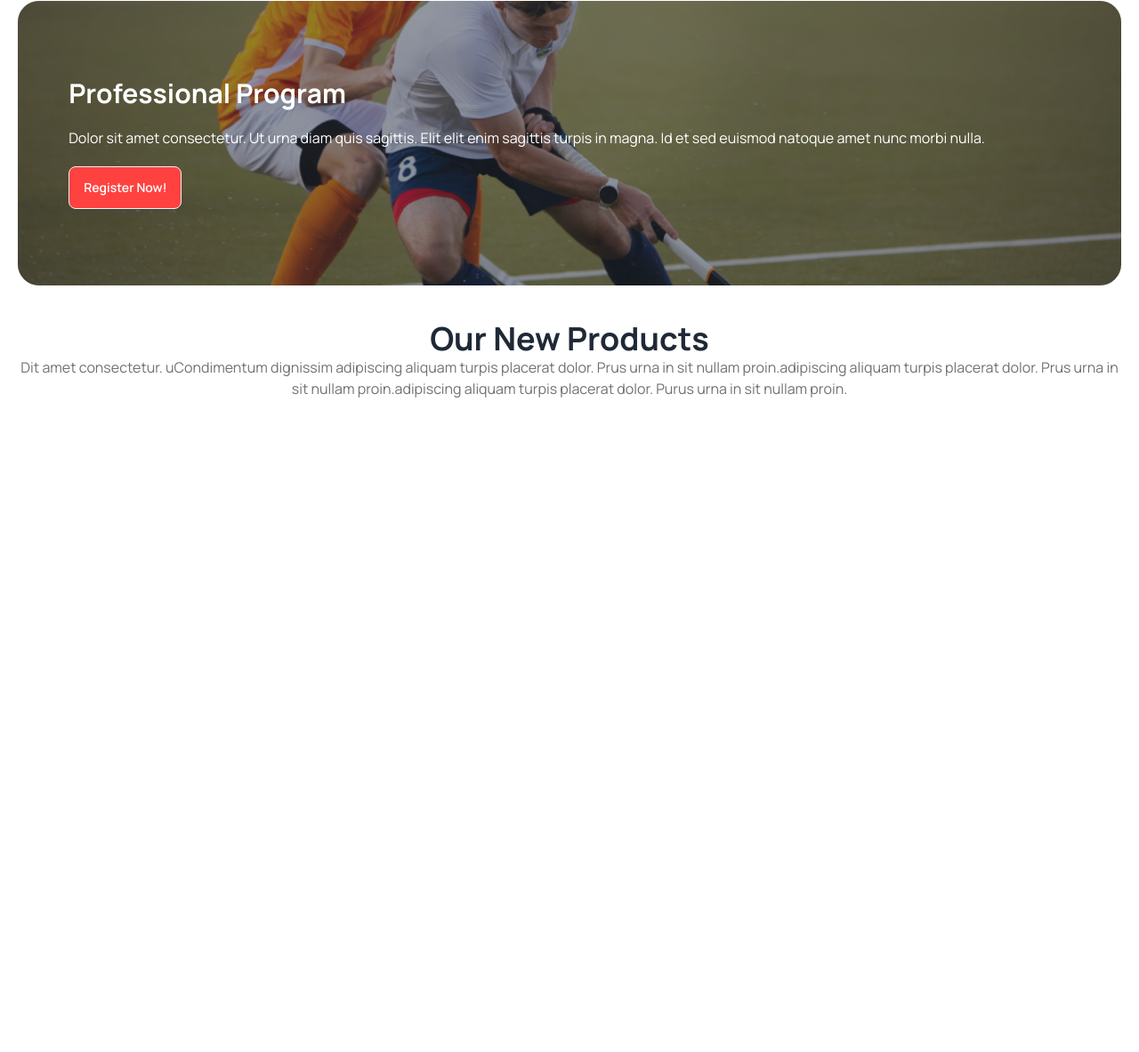
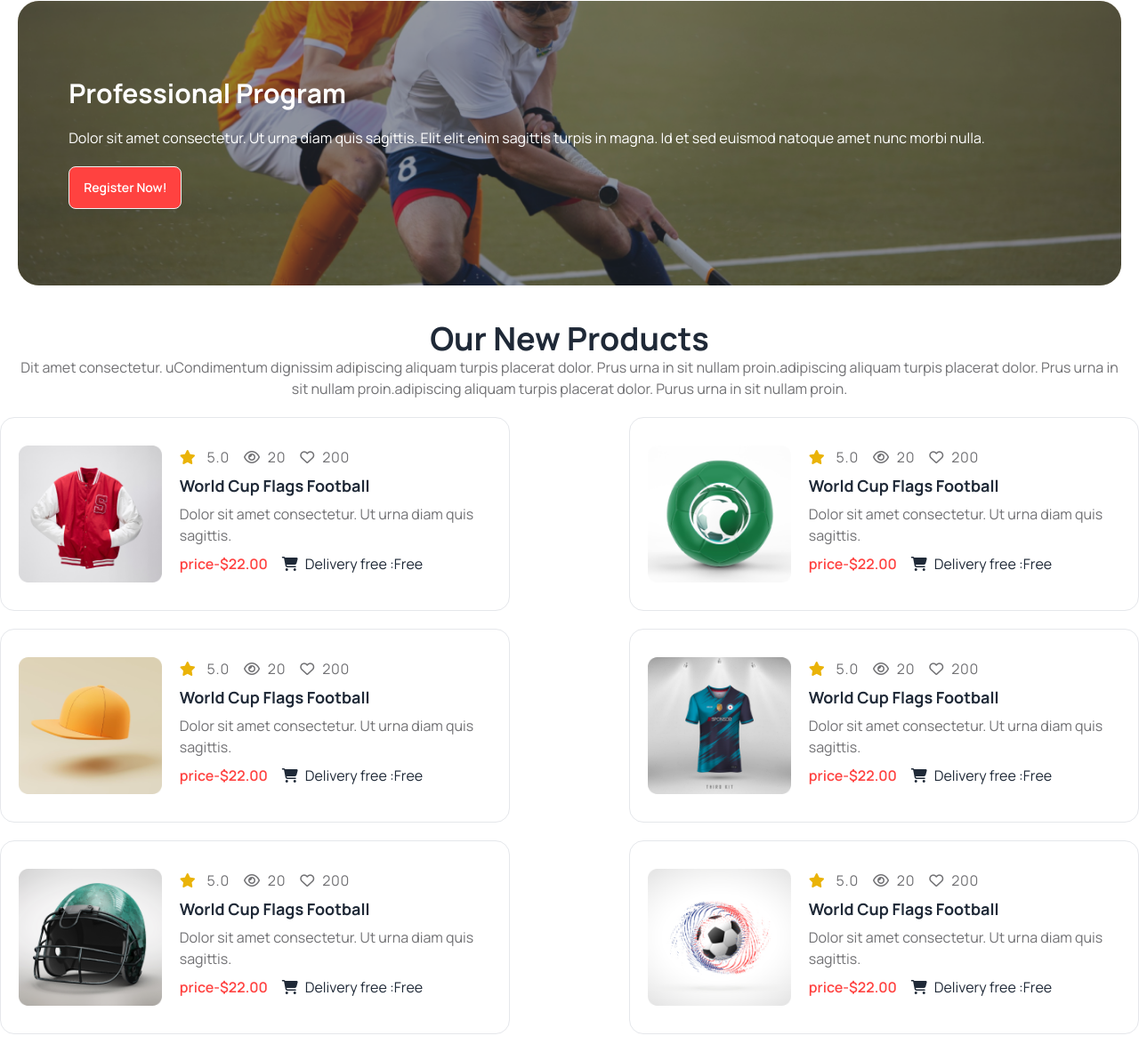
Before and after one commit to alazim-star/B9A3-Hockeys-parctice, a plain HTML site: page index.html in a window 1280 px wide. Shown: the part 1735-2918 px from the top of the page at 89% size. Before the commit the page ends 2204 px from the top, so only its background shows below. Drawn offline with nearby package versions, Linux system fonts and the light colour scheme.

Commit message:
Our New Products done

```diff
--- a/index.html
+++ b/index.html
@@ -217,15 +217,146 @@ enim sagittis turpis in magna. Id et sed euismod natoque amet nunc morbi nulla.
       <p class="text-p-color ">Dit amet consectetur. uCondimentum dignissim adipiscing aliquam turpis placerat dolor. Prus urna in sit nullam proin.adipiscing aliquam turpis placerat dolor. Prus urna in sit nullam proin.adipiscing aliquam turpis placerat dolor. Purus urna in sit nullam proin.  </p>
     </div>
    </section>
-   <!-- section Our New Products image card  -->
+   <!-- section Our New Products image-part-1 -->
+    <section class="lg:flex justify-between  ">
+      <!-- card-1  -->
+      <div class="flex gap-5 w-[573px] h-[218px] border rounded-2xl items-center p-5 mb-5">
+      <div>
+        <img src="/Images/5.png" alt="">
+      </div>
+      <div>
+        <div class="flex gap-4 tracking-wider  " >
+          <p class="text-p-color"><i class="fa-solid fa-star text-yellow-500 mr-2"></i> 5.0</p>
+          <p class="text-p-color"><i class="fa-regular fa-eye mr-2"></i>20</p>
 
+          <p class="text-p-color"><i class="fa-regular fa-heart mr-2"></i>200</p>
+        </div>
 
+        <h6 class="font-bold text-lg leading-10" >World Cup Flags Football</h6>
+        <p class="text-p-color">Dolor sit amet consectetur. Ut urna diam quis sagittis. </p>
+        <div class="flex gap-4">
+          <p class="text-button-color font font-semibold leading-10 ">price-$22.00</p>
+          <p><i class="fa-solid fa-cart-shopping mr-2 leading-10"></i>Delivery free :Free</p>
+        </div>
+      </div>
+    </div>
 
+   <!-- card-1  -->
+    <div class="flex gap-5 w-[573px] h-[218px] border rounded-2xl items-center p-5">
+      <div>
+        <img src="/Images/6.png" alt="">
+      </div>
+      <div>
+        <div class="flex gap-4 tracking-wider  " >
+          <p class="text-p-color"><i class="fa-solid fa-star text-yellow-500 mr-2"></i> 5.0</p>
+          <p class="text-p-color"><i class="fa-regular fa-eye mr-2"></i>20</p>
 
+          <p class="text-p-color"><i class="fa-regular fa-heart mr-2"></i>200</p>
+        </div>
 
+        <h6 class="font-bold text-lg leading-10" >World Cup Flags Football</h6>
+        <p class="text-p-color">Dolor sit amet consectetur. Ut urna diam quis sagittis. </p>
+        <div class="flex gap-4">
+          <p class="text-button-color font font-semibold leading-10 ">price-$22.00</p>
+          <p><i class="fa-solid fa-cart-shopping mr-2 leading-10"></i>Delivery free :Free</p>
+        </div>
+      </div>
+    </div>
+    </section>
 
+<!-- section Our New Products image-part-2 -->
+    <section class="lg:flex justify-between  ">
+      <!-- card-1  -->
+      <div class="flex gap-5 w-[573px] h-[218px] border rounded-2xl items-center p-5 mb-5">
+      <div>
+        <img src="/Images/7.png" alt="">
+      </div>
+      <div>
+        <div class="flex gap-4 tracking-wider  " >
+          <p class="text-p-color"><i class="fa-solid fa-star text-yellow-500 mr-2"></i> 5.0</p>
+          <p class="text-p-color"><i class="fa-regular fa-eye mr-2"></i>20</p>
 
+          <p class="text-p-color"><i class="fa-regular fa-heart mr-2"></i>200</p>
+        </div>
 
+        <h6 class="font-bold text-lg leading-10" >World Cup Flags Football</h6>
+        <p class="text-p-color">Dolor sit amet consectetur. Ut urna diam quis sagittis. </p>
+        <div class="flex gap-4">
+          <p class="text-button-color font font-semibold leading-10 ">price-$22.00</p>
+          <p><i class="fa-solid fa-cart-shopping mr-2 leading-10"></i>Delivery free :Free</p>
+        </div>
+      </div>
+    </div>
+
+   <!-- card-1  -->
+    <div class="flex gap-5 w-[573px] h-[218px] border rounded-2xl items-center p-5">
+      <div>
+        <img src="/Images/8.png" alt="">
+      </div>
+      <div>
+        <div class="flex gap-4 tracking-wider  " >
+          <p class="text-p-color"><i class="fa-solid fa-star text-yellow-500 mr-2"></i> 5.0</p>
+          <p class="text-p-color"><i class="fa-regular fa-eye mr-2"></i>20</p>
+
+          <p class="text-p-color"><i class="fa-regular fa-heart mr-2"></i>200</p>
+        </div>
+
+        <h6 class="font-bold text-lg leading-10" >World Cup Flags Football</h6>
+        <p class="text-p-color">Dolor sit amet consectetur. Ut urna diam quis sagittis. </p>
+        <div class="flex gap-4">
+          <p class="text-button-color font font-semibold leading-10 ">price-$22.00</p>
+          <p><i class="fa-solid fa-cart-shopping mr-2 leading-10"></i>Delivery free :Free</p>
+        </div>
+      </div>
+    </div>
+    </section>
+
+<!-- section Our New Products image-part-3 -->
+<section class="lg:flex justify-between  ">
+  <!-- card-1  -->
+  <div class="flex gap-5 w-[573px] h-[218px] border rounded-2xl items-center p-5 mb-5">
+  <div>
+    <img src="/Images/9.png" alt="">
+  </div>
+  <div>
+    <div class="flex gap-4 tracking-wider  " >
+      <p class="text-p-color"><i class="fa-solid fa-star text-yellow-500 mr-2"></i> 5.0</p>
+      <p class="text-p-color"><i class="fa-regular fa-eye mr-2"></i>20</p>
+
+      <p class="text-p-color"><i class="fa-regular fa-heart mr-2"></i>200</p>
+    </div>
+
+    <h6 class="font-bold text-lg leading-10" >World Cup Flags Football</h6>
+    <p class="text-p-color">Dolor sit amet consectetur. Ut urna diam quis sagittis. </p>
+    <div class="flex gap-4">
+      <p class="text-button-color font font-semibold leading-10 ">price-$22.00</p>
+      <p><i class="fa-solid fa-cart-shopping mr-2 leading-10"></i>Delivery free :Free</p>
+    </div>
+  </div>
+</div>
+
+<!-- card-1  -->
+<div class="flex gap-5 w-[573px] h-[218px] border rounded-2xl items-center p-5">
+  <div>
+    <img src="/Images/10.png" alt="">
+  </div>
+  <div>
+    <div class="flex gap-4 tracking-wider  " >
+      <p class="text-p-color"><i class="fa-solid fa-star text-yellow-500 mr-2"></i> 5.0</p>
+      <p class="text-p-color"><i class="fa-regular fa-eye mr-2"></i>20</p>
+
+      <p class="text-p-color"><i class="fa-regular fa-heart mr-2"></i>200</p>
+    </div>
+
+    <h6 class="font-bold text-lg leading-10" >World Cup Flags Football</h6>
+    <p class="text-p-color">Dolor sit amet consectetur. Ut urna diam quis sagittis. </p>
+    <div class="flex gap-4">
+      <p class="text-button-color font font-semibold leading-10 ">price-$22.00</p>
+      <p><i class="fa-solid fa-cart-shopping mr-2 leading-10"></i>Delivery free :Free</p>
+    </div>
+  </div>
+</div>
+</section>
 
 
 
```
